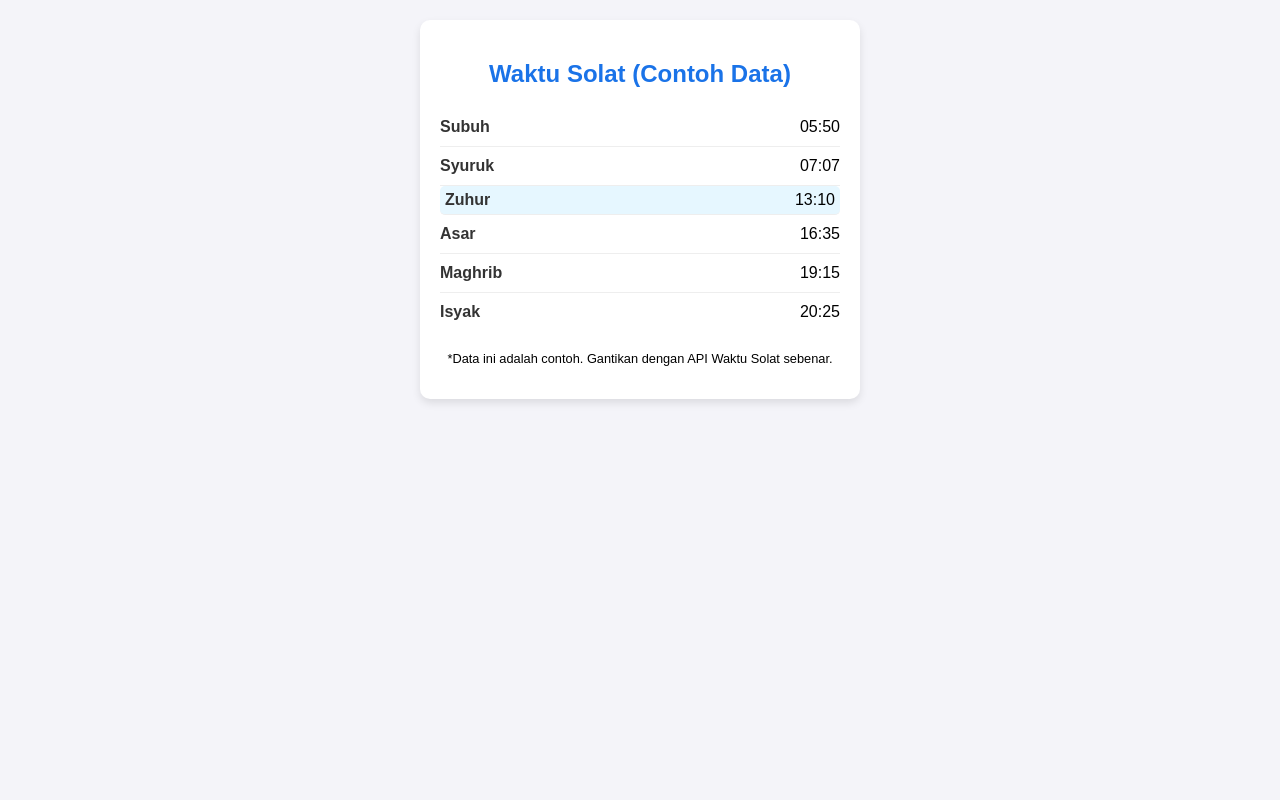
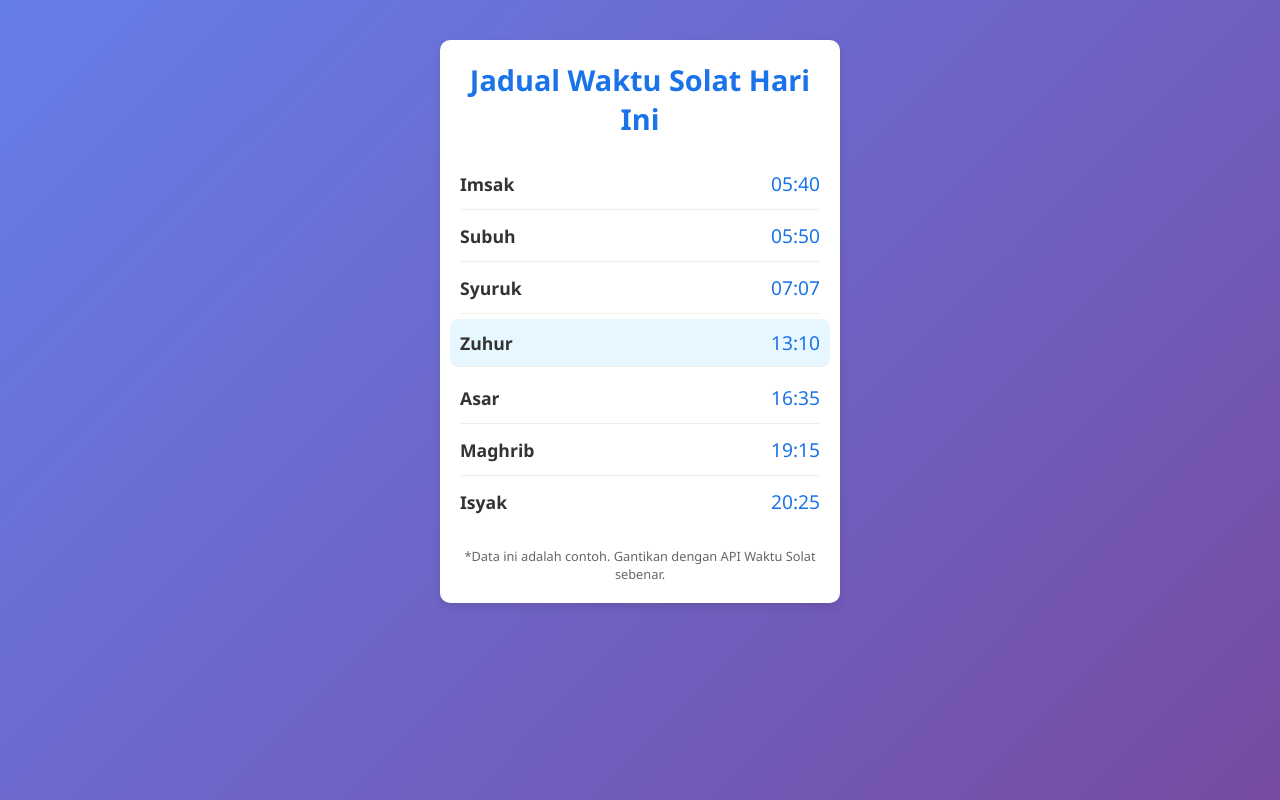
Before and after one commit to f1207ibrahim-lab/esas-rfid-system, a plain HTML site: page waktusolat.html in a window 1280 px wide. Drawn offline with Linux system fonts and the light colour scheme.

Commit message:
Update waktusolat.html

```diff
--- a/waktusolat.html
+++ b/waktusolat.html
@@ -4,32 +4,29 @@
     <meta charset="UTF-8">
     <meta name="viewport" content="width=device-width, initial-scale=1.0">
     <title>Waktu Solat Smart Surau</title>
+    <link rel="stylesheet" href="css/style.css">
     <style>
-        /* CSS ringkas untuk paparan mesra mudah alih */
-        body {
-            font-family: Arial, sans-serif;
-            margin: 0;
-            padding: 20px;
-            background-color: #f4f4f9;
-        }
-        .container {
+        /* CSS Tambahan Khusus untuk Waktu Solat */
+        .prayer-container {
             max-width: 400px;
-            margin: 0 auto;
+            margin: 20px auto;
             background-color: #ffffff;
             padding: 20px;
             border-radius: 10px;
             box-shadow: 0 4px 8px rgba(0,0,0,0.1);
         }
-        h2 {
+        .prayer-title {
             text-align: center;
-            color: #1a73e8;
+            color: #1a73e8; /* Biru seperti admin dashboard */
             margin-bottom: 20px;
+            font-size: 1.8em;
         }
         .prayer-item {
             display: flex;
             justify-content: space-between;
-            padding: 10px 0;
+            padding: 12px 0;
             border-bottom: 1px solid #eee;
+            align-items: center;
         }
         .prayer-item:last-child {
             border-bottom: none;
@@ -37,28 +34,36 @@
         .prayer-name {
             font-weight: bold;
             color: #333;
+            font-size: 1.1em;
+        }
+        .prayer-time {
+            font-size: 1.2em;
+            color: #1a73e8;
         }
         .highlight {
             background-color: #e6f7ff;
-            border-radius: 5px;
-            padding: 5px;
+            border-radius: 8px;
+            padding: 10px;
+            margin: 5px -10px;
         }
     </style>
 </head>
 <body>
 
-<div class="container">
-    <h2>Waktu Solat (Contoh Data)</h2>
+<div class="prayer-container">
+    <h2 class="prayer-title">Jadual Waktu Solat Hari Ini</h2>
     <div id="waktu-solat-list">
-        </div>
-    <p style="text-align: center; font-size: 0.8em; margin-top: 20px;">
+        <p style="text-align: center;">Memuatkan waktu solat...</p>
+    </div>
+    <p style="text-align: center; font-size: 0.8em; margin-top: 20px; color: #666;">
         *Data ini adalah contoh. Gantikan dengan API Waktu Solat sebenar.
     </p>
 </div>
 
 <script>
-    // Data Waktu Solat Contoh (Gantikan dengan panggilan API sebenar)
+    // DATA WAKTU SOLAT CONTOH
     const waktuSolatContoh = [
+        { nama: "Imsak", waktu: "05:40" },
         { nama: "Subuh", waktu: "05:50" },
         { nama: "Syuruk", waktu: "07:07" },
         { nama: "Zuhur", waktu: "13:10" },
@@ -81,8 +86,9 @@
             let waktu = solat.waktu;
             let nama = solat.nama;
 
-            // Logik ringkas untuk menyerlahkan waktu solat seterusnya
-            if (!waktuSeterusnyaDitemui && nama !== 'Syuruk' && waktuLebihBesar(waktu, masaSemasa)) {
+            // Logik untuk menyerlahkan waktu solat seterusnya
+            // Kita abaikan Imsak dan Syuruk untuk penyerlahan solat fardhu
+            if (nama !== 'Imsak' && nama !== 'Syuruk' && !waktuSeterusnyaDitemui && waktuLebihBesar(waktu, masaSemasa)) {
                 div.classList.add('highlight');
                 waktuSeterusnyaDitemui = true;
             }
@@ -93,6 +99,15 @@
             `;
             listContainer.appendChild(div);
         });
+
+        // Jika waktu seterusnya tidak ditemui (bermakna sudah Isyak), serlahkan Subuh hari esok
+        if (!waktuSeterusnyaDitemui) {
+            // Ini adalah logik ringkas untuk menyerlahkan item pertama (Imsak/Subuh)
+            const firstItem = listContainer.querySelector('.prayer-item');
+            if (firstItem) {
+                firstItem.classList.add('highlight');
+            }
+        }
     }
 
     // Fungsi Pembantu JS
@@ -106,7 +121,7 @@
 
     // Fungsi untuk membandingkan masa dalam format "HH:MM"
     function waktuLebihBesar(waktuA, waktuB) {
-        // Cth: waktuLebihBesar("16:35", "16:30") -> true
+        // Mengembalikan true jika waktuA (waktu solat) lebih lewat dari waktuB (masa semasa)
         return waktuA.localeCompare(waktuB) > 0;
     }
 
@@ -114,14 +129,9 @@
     // Panggil fungsi untuk paparan awal
     paparkanWaktuSolat(waktuSolatContoh);
 
-    // Untuk aplikasi sebenar, anda akan menggunakan fungsi ini untuk mengambil data dari API:
-    /*
-    async function dapatkanWaktuSolatDariAPI(lokasi) {
-        const response = await fetch(`URL_API_WAKTU_SOLAT?lokasi=${lokasi}`);
-        const data = await response.json();
-        // Proses data dan panggil paparkanWaktuSolat(dataTelahDiproses)
-    }
-    */
+    // Anda boleh menambah fungsi untuk mengemas kini masa semasa setiap minit
+    // setInterval(() => { paparkanWaktuSolat(waktuSolatContoh); }, 60000);
+
 </script>
 
 </body>
```
